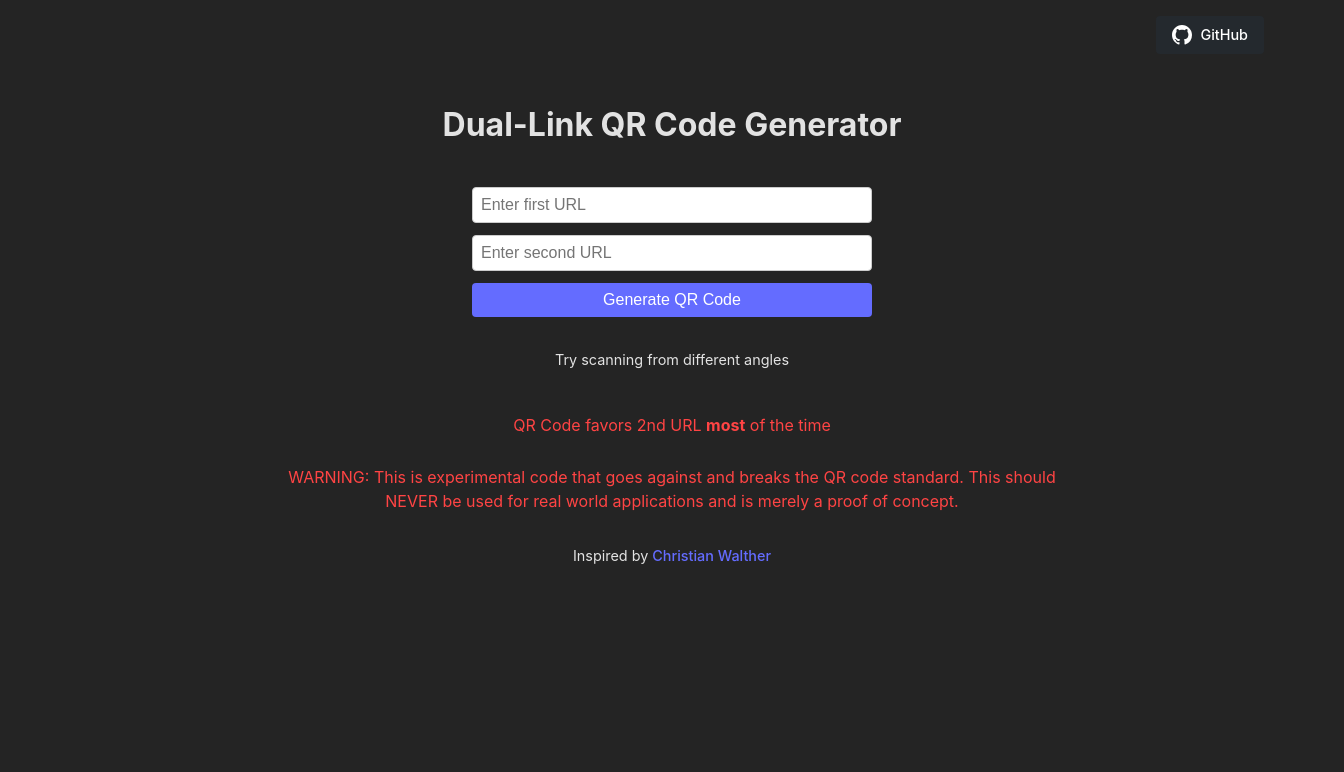
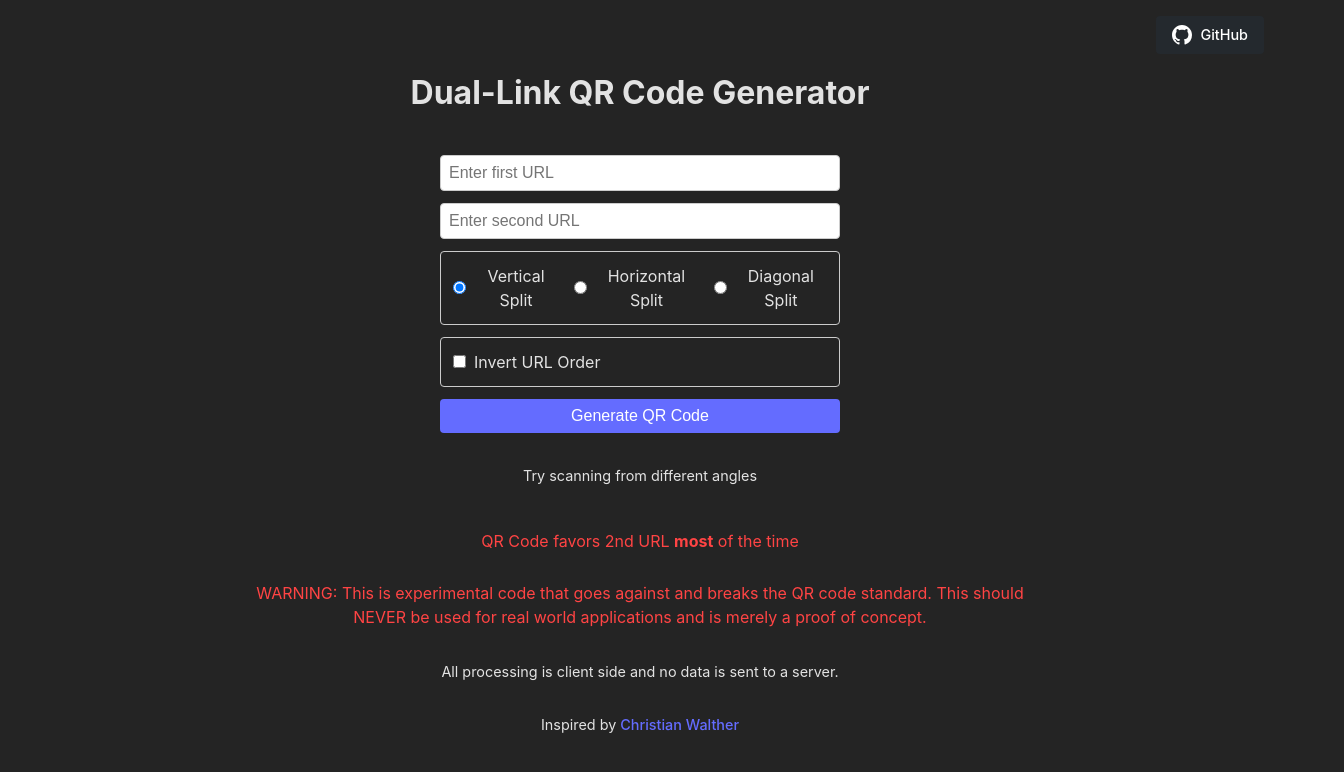
Before and after one commit to dwongdev/DualQRCode, a React (Vite) app: page / in a window 1280 px wide. Shown: the top 772 px of the page, 1344 px wide, since content can reach past the window. Built offline with nearby package versions, Linux system fonts and the light colour scheme.

Commit message:
Add horizontal and vertical splicing, set vertical as default. Add invert URL button.

```diff
--- a/src/App.css
+++ b/src/App.css
@@ -1,3 +1,7 @@
+#root {
+  padding: 0% !important;
+}
+
 .app-container {
   display: flex;
   flex-direction: column;
@@ -28,6 +32,49 @@
   gap: 0.75rem;
   width: 100%;
   max-width: 400px;
+  .pattern-selector {
+    display: flex;
+    gap: 1rem;
+    justify-content: center;
+    padding: 0.75rem;
+    border: 1px solid #ccc;
+    border-radius: 4px;
+    input {
+      width: auto !important;
+    }
+  }
+
+  .pattern-selector label {
+    display: flex;
+    align-items: center;
+    gap: 0.5rem;
+    cursor: pointer;
+  }
+
+  .pattern-selector input[type="radio"] {
+    margin: 0;
+    cursor: pointer;
+  }
+  .invert-checkbox {
+    display: flex;
+    align-items: center;
+    gap: 0.5rem;
+    padding: 0.75rem;
+    border: 1px solid #ccc;
+    border-radius: 4px;
+    input {
+      width: auto !important;
+    }
+  }
+
+  .invert-checkbox input[type="checkbox"] {
+    margin: 0;
+    cursor: pointer;
+  }
+
+  .invert-checkbox label {
+    cursor: pointer;
+  }
 }
 
 input {
--- a/src/App.jsx
+++ b/src/App.jsx
@@ -7,6 +7,8 @@ function App() {
   const [url2, setUrl2] = useState('')
   const [qrCodeData, setQrCodeData] = useState('')
   const [error, setError] = useState('')
+  const [splitPattern, setSplitPattern] = useState('vertical')
+  const [invertUrls, setInvertUrls] = useState(false)
 
   const generateDualQRCode = async () => {
     try {
@@ -44,8 +46,8 @@ function App() {
       // Draw QR code cells
       for (let row = 0; row < moduleCount; row++) {
         for (let col = 0; col < moduleCount; col++) {
-          const cell1 = qr1Data.modules.get(row, col)
-          const cell2 = qr2Data.modules.get(row, col)
+          const cell1 = invertUrls ? qr2Data.modules.get(row, col) : qr1Data.modules.get(row, col)
+          const cell2 = invertUrls ? qr1Data.modules.get(row, col) : qr2Data.modules.get(row, col)
 
           const x = col * cellSize + margin
           const y = row * cellSize + margin
@@ -55,7 +57,8 @@ function App() {
             ctx.fillStyle = cell1 ? '#000000' : '#FFFFFF'
             ctx.fillRect(x, y, cellSize, cellSize)
           } else {
-            // If cells differ, create diagonal split pattern
+            if (splitPattern === 'diagonal') {
+              // Diagonal split pattern
               ctx.fillStyle = cell1 ? '#000000' : '#FFFFFF'
               ctx.beginPath()
               ctx.moveTo(x, y)
@@ -69,6 +72,21 @@ function App() {
               ctx.lineTo(x, y + cellSize)
               ctx.lineTo(x + cellSize, y + cellSize)
               ctx.fill()
+            } else if (splitPattern === 'horizontal') {
+              // Horizontal split pattern
+              ctx.fillStyle = cell1 ? '#000000' : '#FFFFFF'
+              ctx.fillRect(x, y, cellSize, cellSize / 2)
+
+              ctx.fillStyle = cell2 ? '#000000' : '#FFFFFF'
+              ctx.fillRect(x, y + cellSize / 2, cellSize, cellSize / 2)
+            } else {
+              // Vertical split pattern
+              ctx.fillStyle = cell1 ? '#000000' : '#FFFFFF'
+              ctx.fillRect(x, y, cellSize / 2, cellSize)
+
+              ctx.fillStyle = cell2 ? '#000000' : '#FFFFFF'
+              ctx.fillRect(x + cellSize / 2, y, cellSize / 2, cellSize)
+            }
           }
         }
       }
@@ -122,6 +140,44 @@ function App() {
             }
           }}
         />
+        <div className="pattern-selector">
+          <label>
+            <input
+              type="radio"
+              value="vertical"
+              checked={splitPattern === 'vertical'}
+              onChange={(e) => setSplitPattern(e.target.value)}
+            />
+            Vertical Split
+          </label>
+          <label>
+            <input
+              type="radio"
+              value="horizontal"
+              checked={splitPattern === 'horizontal'}
+              onChange={(e) => setSplitPattern(e.target.value)}
+            />
+            Horizontal Split
+          </label>
+          <label>
+            <input
+              type="radio"
+              value="diagonal"
+              checked={splitPattern === 'diagonal'}
+              onChange={(e) => setSplitPattern(e.target.value)}
+            />
+            Diagonal Split
+          </label>
+        </div>
+        <div className="invert-checkbox">
+          <input
+            type="checkbox"
+            checked={invertUrls}
+            onChange={(e) => setInvertUrls(e.target.checked)}
+            id="invert-checkbox"
+          />
+          <label htmlFor="invert-checkbox">Invert URL Order</label>
+        </div>
         <button onClick={generateDualQRCode}>Generate QR Code</button>
       </div>
       {error && <div className="error">{error}</div>}
@@ -135,6 +191,9 @@ function App() {
       <div className="error">WARNING: This is experimental code that goes against and breaks the QR code standard.
         This should NEVER be used for real world applications and is merely a proof of concept.</div>
         <div className="footer">
+        All processing is client side and no data is sent to a server.
+        </div>
+      <div className="footer">
         Inspired by <a href="https://mstdn.social/@isziaui/113874436953157913" target="_blank" rel="noopener noreferrer">Christian Walther</a>
       </div>
     </div>
```
Lines whose indentation alone changed are shown as unchanged.
